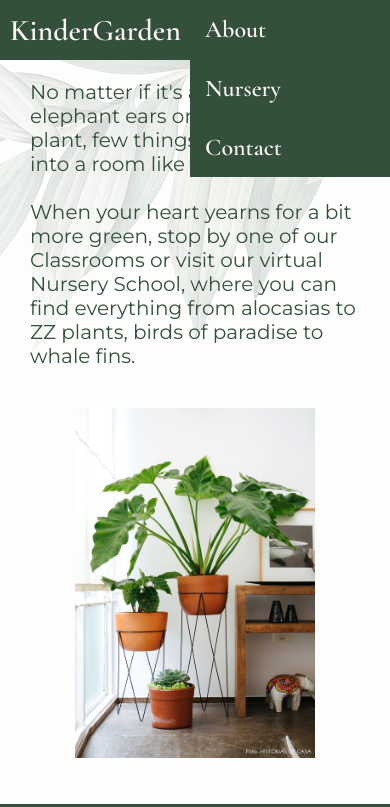
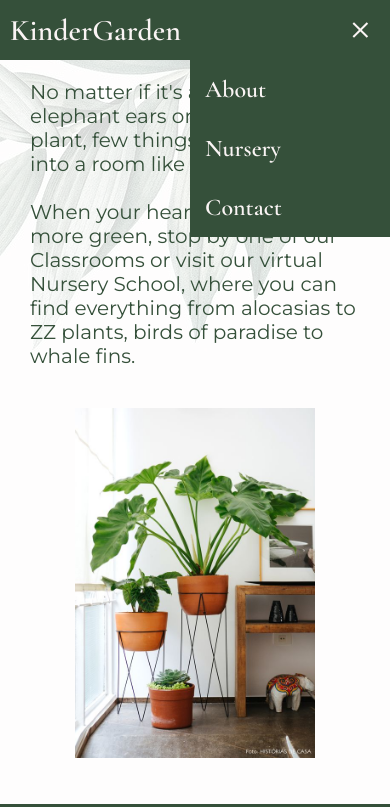
Before and after one commit to danranges/restaurant-page, a plain HTML site: page index.html in a window 390 px wide. Both pictures are taken after a click on the element 360 px from the left and 30 px from the top of the page. Shown: the top 807 px of the page. Drawn offline with nearby package versions, Linux system fonts and the light colour scheme.

Commit message:
Fix mobile nav covering close nav bug

```diff
--- a/styles.css
+++ b/styles.css
@@ -93,6 +93,7 @@ h1 {
 
 .mobile-nav {
   position: fixed;
+  translate: 0px 60px;
   display: none;
   right: 0;
   background-color: #35503a;
```
